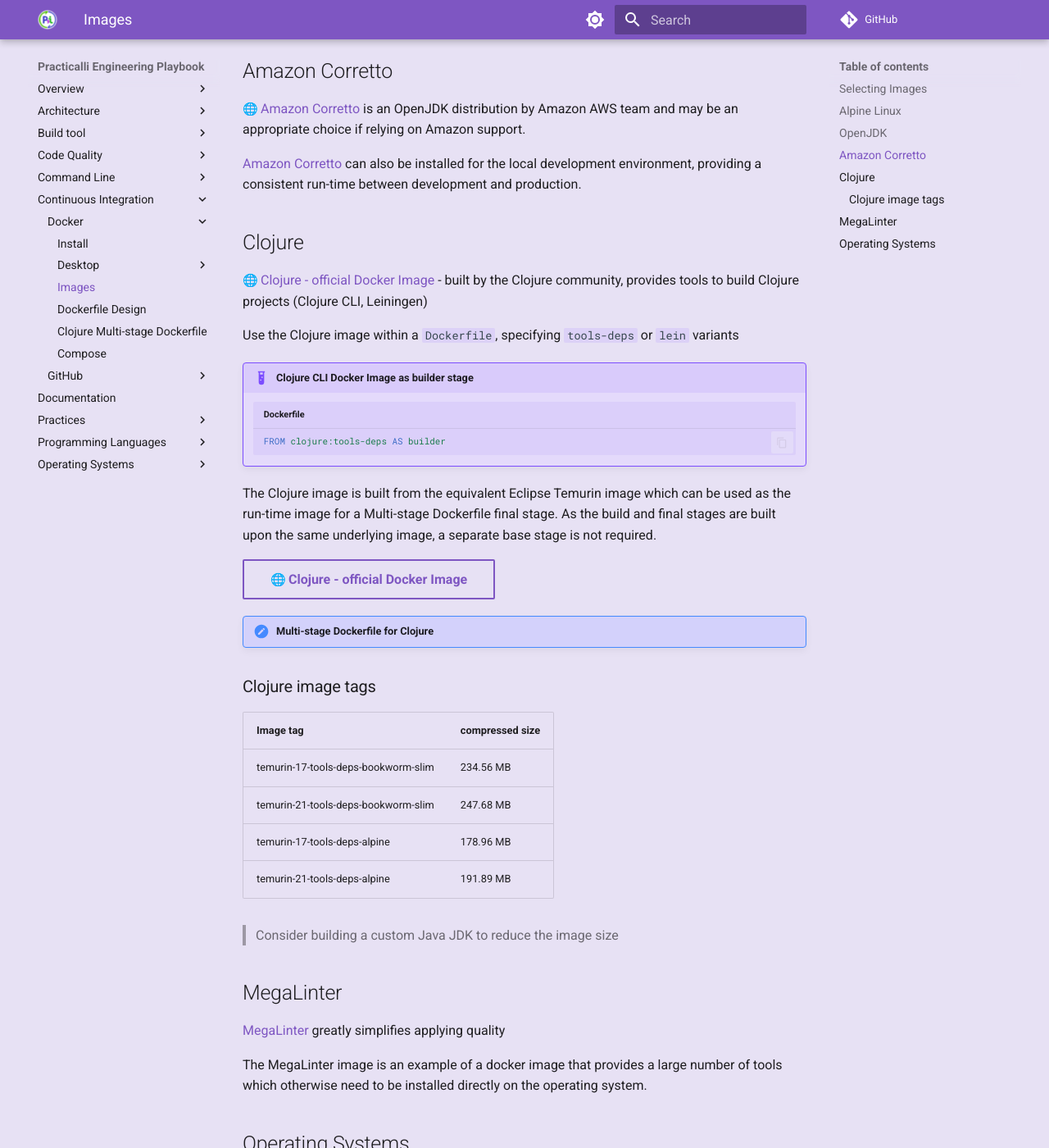
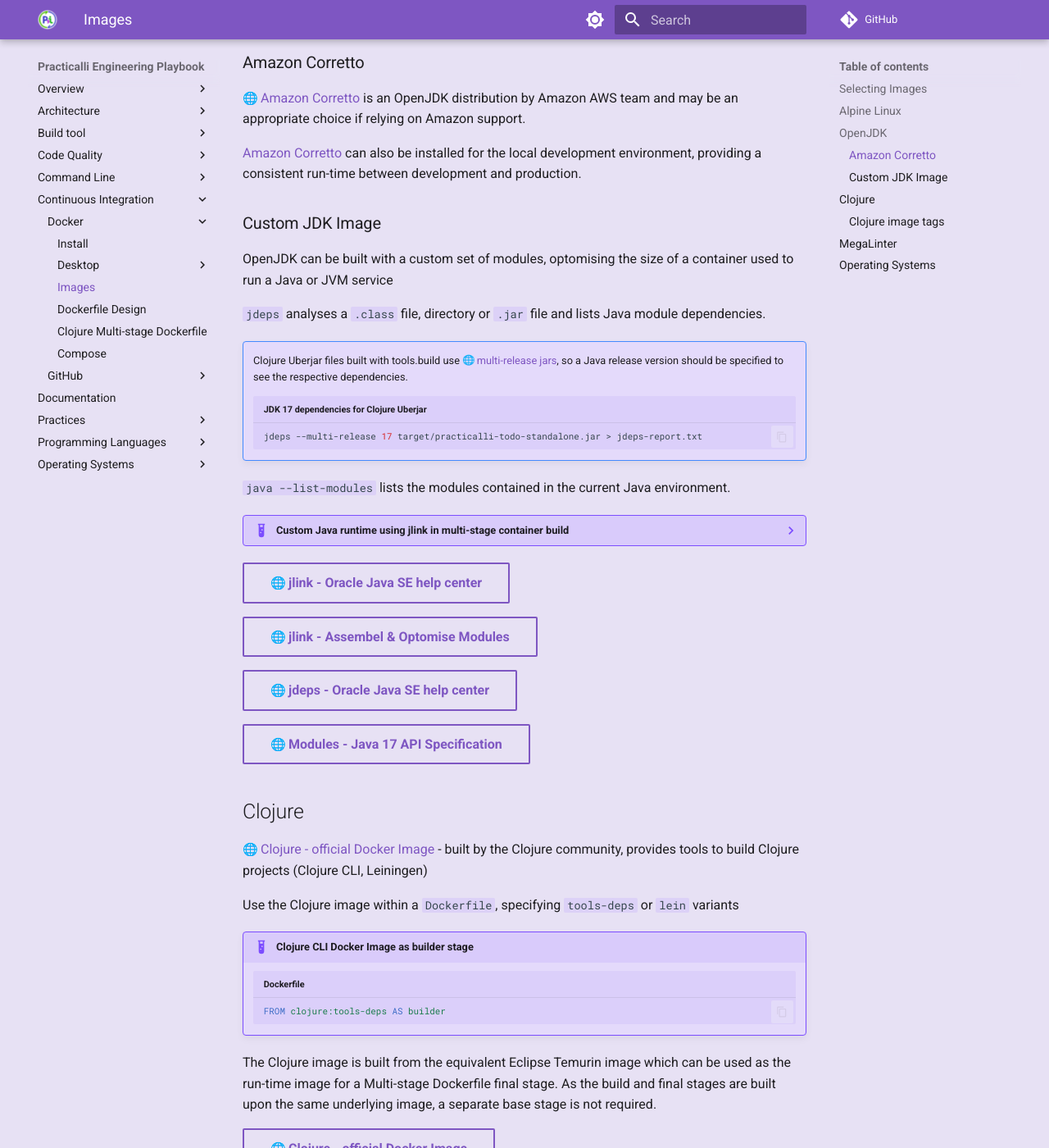
Before and after one commit to practicalli/engineering-playbook, an MkDocs documentation site: the page built from docs/continuous-integration/docker/images.md, in a window 1280 px wide and 1400 px high, scrolled down 1499 px. Shown: the whole window at 82% size. Built offline with MkDocs 1.6.1 and Material for MkDocs 9.7.7, drawn with Linux system fonts in a browser that asks for light colours; emoji names are drawn with the system emoji font; plug-ins that fetch from the network failed and are left out; comment, search, counter and statistics services are not loaded.

Commit message:
ci: docker custom openjdk image with specific modules

````diff
--- a/docs/continuous-integration/docker/images.md
+++ b/docs/continuous-integration/docker/images.md
@@ -46,11 +46,90 @@
 [:globe_with_meridians: Eclipse temurin OpenJDK - official Docker image](https://hub.docker.com/_/eclipse-temurin) is built by the [:globe_with_meridians: Java community](https://adoptium.net/) and provides the Java run-time (Java Virtual Machine).  Eclipse Temurin provides all Long Term Support (LTS) versions from Java 8 onward and current intermediate releases.  Variants are available with Alpine Linux and a wide range of system architectures (`amd64`, `arm32v7`, `arm64v8`, `ppc64le`, `s390x`, `windows-amd64`)
 
 
-## Amazon Corretto
+### Amazon Corretto
 
 [:globe_with_meridians: Amazon Corretto](https://hub.docker.com/_/amazoncorretto) is an OpenJDK distribution by Amazon AWS team and may be an appropriate choice if relying on Amazon support.
 
 [Amazon Corretto](https://aws.amazon.com/corretto/) can also be installed for the local development environment, providing a consistent run-time between development and production.
+
+
+### Custom JDK Image
+
+OpenJDK can be built with a custom set of modules, optomising the size of a container used to run a Java or JVM service
+
+`jdeps` analyses a `.class` file, directory or `.jar` file and lists Java module dependencies.
+
+!!! NOTE ""
+    Clojure Uberjar files built with tools.build use [:globe_with_meridians: multi-release jars](https://docs.oracle.com/en/java/javase/17/docs/specs/jar/jar.html){target=_blank}, so a Java release version should be specified to see the respective dependencies.
+    ```shell title="JDK 17 dependencies for Clojure Uberjar"
+    jdeps --multi-release 17 target/practicalli-todo-standalone.jar > jdeps-report.txt
+    ```
+
+`java --list-modules` lists the modules contained in the current Java environment.
+
+??? EXAMPLE "Custom Java runtime using jlink in multi-stage container build"
+
+    ```Dockerfile
+    FROM eclipse-temurin:21 as jre-build
+
+    # Create a custom Java runtime
+    #(1)!
+    RUN $JAVA_HOME/bin/jlink \
+             --add-modules java.base \
+             --strip-debug \
+             --no-man-pages \
+             --no-header-files \
+             --compress=2 \
+             --output /javaruntime
+
+    # Define base image
+    FROM debian:bookworm-slim
+    ENV JAVA_HOME=/opt/java/openjdk
+    ENV PATH "${JAVA_HOME}/bin:${PATH}"
+    COPY --from=jre-build /javaruntime $JAVA_HOME
+
+    # Continue with application deployment
+    ```
+
+    1.  `--compress=2` option for Jlink uses Zip compression
+
+
+    If the JVM based application is still evolving it may be prudent to include the Jdeps command within the Jlink command
+
+    ```Dockerfile
+    FROM eclipse-temurin:21 as jre-build
+
+    # Create a custom Java runtime
+    #(1)!
+    RUN $JAVA_HOME/bin/jlink \
+             --module-path practicalli-todo-uber.jar \
+             --add-modules $(jdeps --ignore-missing-deps \
+                                   --multi-release 21 \
+                                   --print-module-deps practicalli-todo-uber.jar) \
+             --no-header-files \
+             --no-man-pages \
+             --strip-debug \
+             --compress=2 \
+             --output /javaruntime
+
+    # Define base image
+    FROM debian:bookworm-slim
+    ENV JAVA_HOME=/opt/java/openjdk
+    ENV PATH "${JAVA_HOME}/bin:${PATH}"
+    COPY --from=jre-build /javaruntime $JAVA_HOME
+
+    # Continue with application deployment
+    ```
+
+
+[:globe_with_meridians: jlink - Oracle Java SE help center](https://docs.oracle.com/en/java/javase/11/tools/jlink.html){target=_blank .md-button}
+
+[:globe_with_meridians: jlink - Assembel & Optomise Modules](https://dev.java/learn/jvm/tools/core/jlink/){target=_blank .md-button}
+
+[:globe_with_meridians: jdeps - Oracle Java SE help center](https://docs.oracle.com/en/java/javase/17/docs/specs/man/jdeps.html){target=_blank .md-button}
+
+[:globe_with_meridians: Modules - Java 17 API Specification](https://docs.oracle.com/en/java/javase/17/docs/api/index.html){target=_blank .md-button}
+
 
 
 ## Clojure
````
